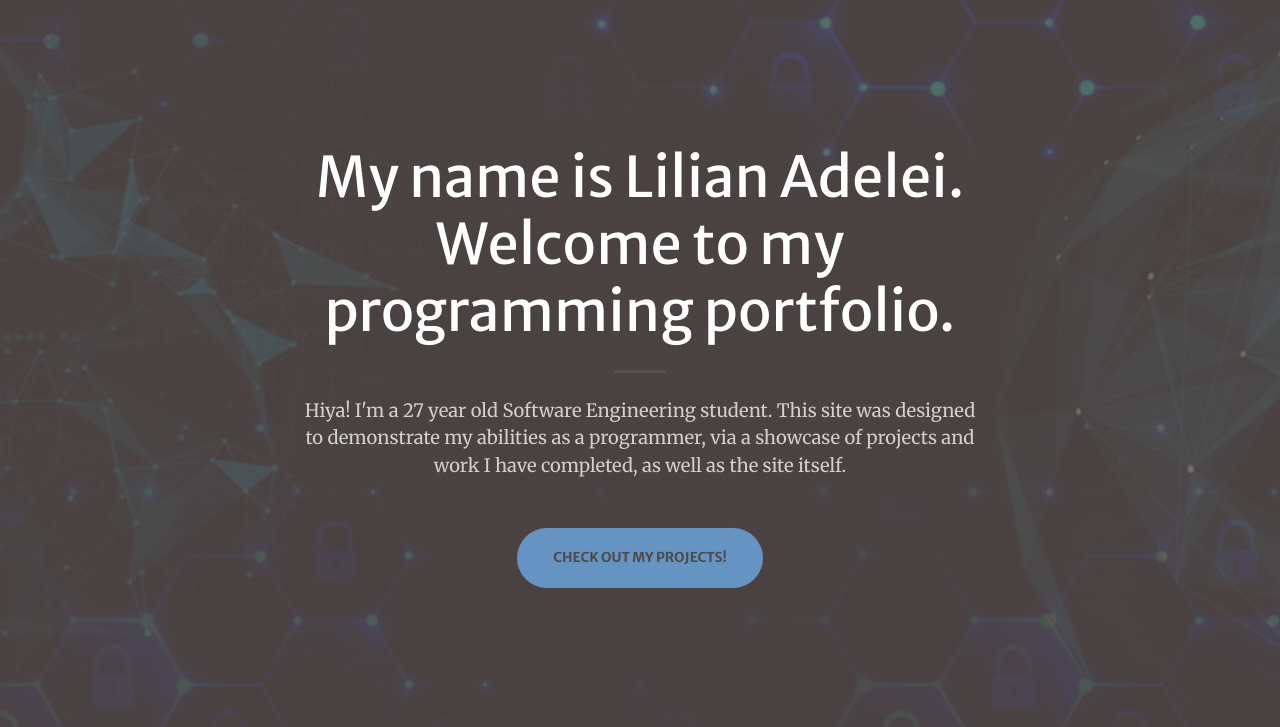
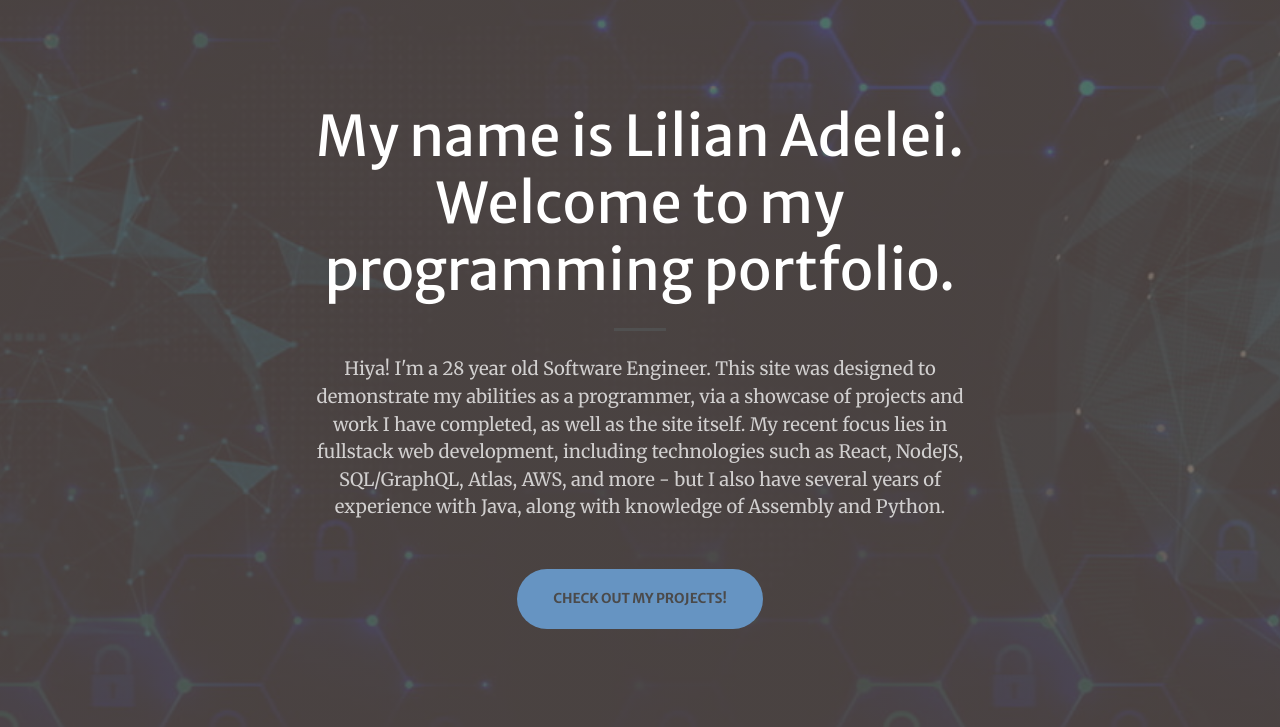
Before and after one commit to HibiAdelei/portfolio-update, a plain HTML site: page index.html in a window 1280 px wide. Shown: the part 70-797 px from the top of the page. Drawn offline with nearby package versions, Linux system fonts and the light colour scheme; some packages are replaced by stand-ins of ours; a script that the page names is missing.

Commit message:
Update index.html

```diff
--- a/index.html
+++ b/index.html
@@ -41,7 +41,7 @@
                         <hr class="divider" />
                     </div>
                     <div class="col-lg-8 align-self-baseline">
-                        <p class="text-white-75 mb-5">Hiya! I'm a 27 year old Software Engineering student. This site was designed to demonstrate my abilities as a programmer, via a showcase of projects and work I have completed, as well as the site itself.</p>
+                        <p class="text-white-75 mb-5">Hiya! I'm a 28 year old Software Engineer. This site was designed to demonstrate my abilities as a programmer, via a showcase of projects and work I have completed, as well as the site itself. My recent focus lies in fullstack web development, including technologies such as React, NodeJS, SQL/GraphQL, Atlas, AWS, and more - but I also have several years of experience with Java, along with knowledge of Assembly and Python.</p>
                         <a class="btn btn-primary btn-xl" href="#portfolio">Check out my projects!</a>
                     </div>
                 </div>
```
